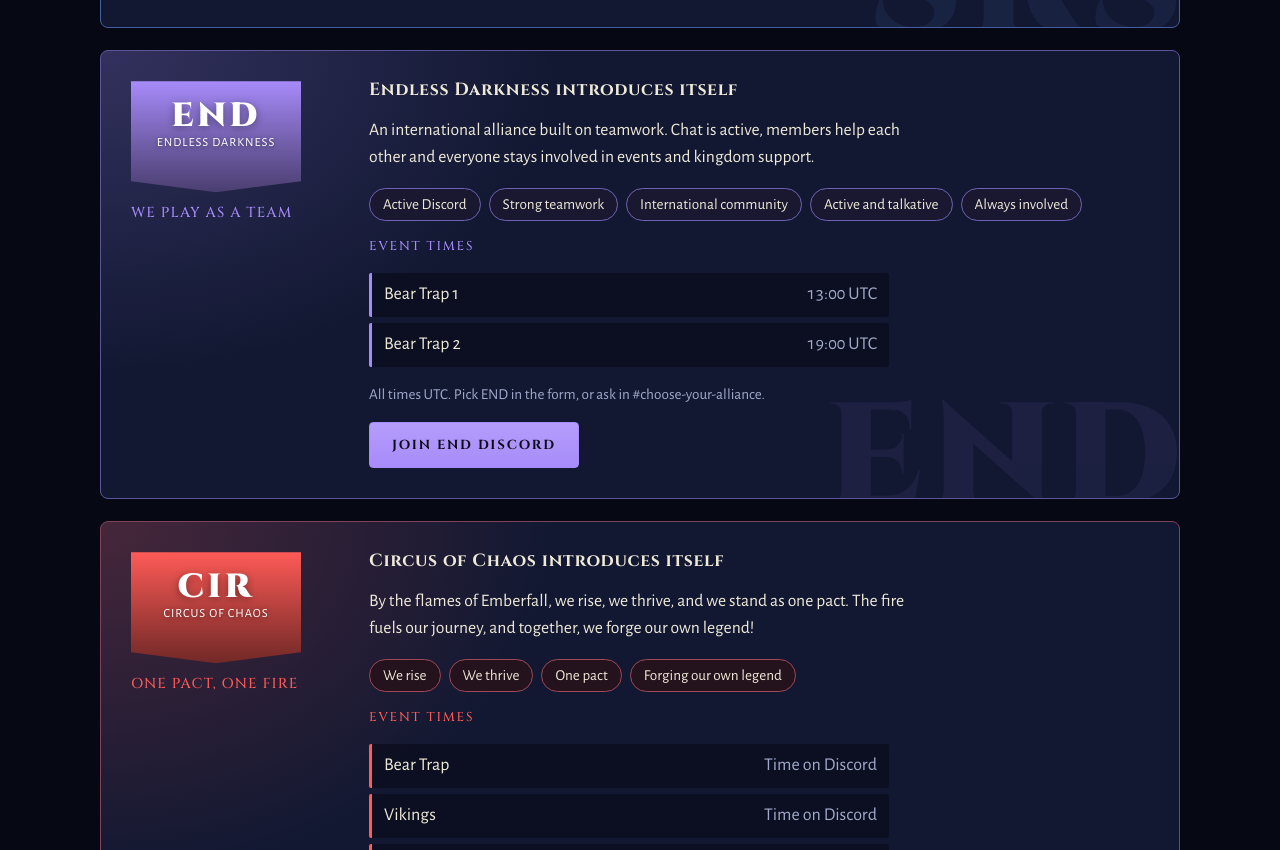
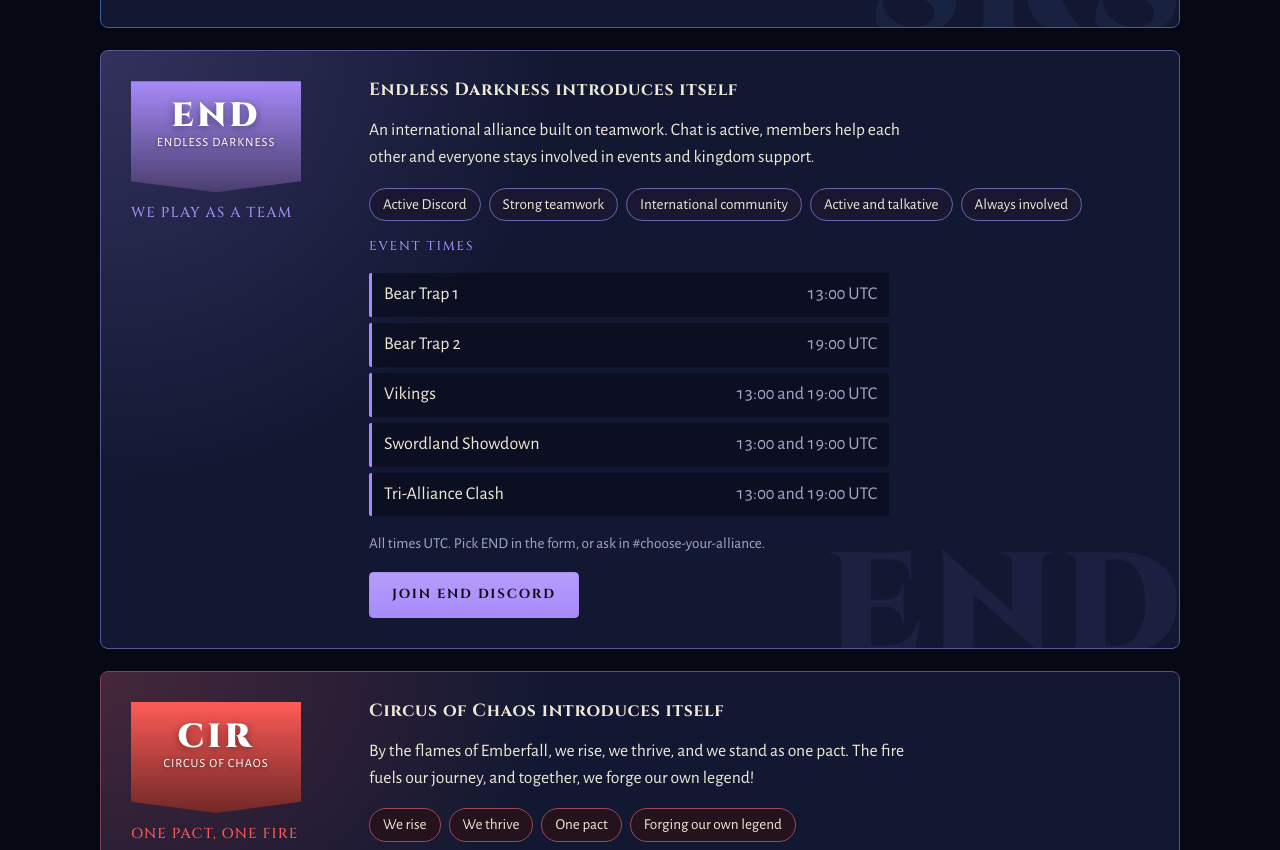
Before and after one commit to XmaniaX/kingdom-818, a plain HTML site: page index.html in a window 1280 px wide. Shown: the part 4870-5720 px from the top of the page. Drawn offline with nearby package versions, Linux system fonts and the light colour scheme.

Commit message:
Add END Vikings, Swordland and Tri-Alliance Clash times
Co-Authored-By: Claude Sonnet 5.5 <noreply@anthropic.com>
Claude-Session: https://claude.ai/code/session_01JnLAuuzGizujxy6iG3FKeS

```diff
--- a/index.html
+++ b/index.html
@@ -475,7 +475,7 @@ const CONFIG = {
     { id: "end", tag: "END", name: "Endless Darkness", color: "#a78bfa", motto: "We play as a team",
       intro: "An international alliance built on teamwork. Chat is active, members help each other and everyone stays involved in events and kingdom support.",
       points: ["Active Discord", "Strong teamwork", "International community", "Active and talkative", "Always involved"],
-      events: [["Bear Trap 1", "13:00 UTC"], ["Bear Trap 2", "19:00 UTC"]],
+      events: [["Bear Trap 1", "13:00 UTC"], ["Bear Trap 2", "19:00 UTC"], ["Vikings", "13:00 and 19:00 UTC"], ["Swordland Showdown", "13:00 and 19:00 UTC"], ["Tri-Alliance Clash", "13:00 and 19:00 UTC"]],
       join: "Pick END in the form, or ask in #choose-your-alliance." },
     { id: "cir", tag: "CIR", name: "Circus of Chaos", color: "#ff5b57", motto: "One pact, one fire",
       intro: "By the flames of Emberfall, we rise, we thrive, and we stand as one pact. The fire fuels our journey, and together, we forge our own legend!",
```
